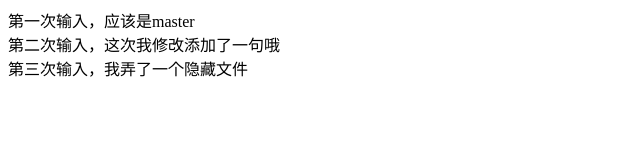
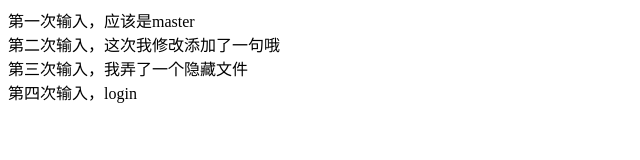
Before and after one commit to Nlelin/01, a plain HTML site: page index.html in a window 1280 px wide. Shown: the whole page, without its empty margins (0-640 px from the left). Drawn offline with Linux system fonts and the light colour scheme.

Commit message:
第四次 login

```diff
--- a/index.html
+++ b/index.html
@@ -8,5 +8,6 @@
   <div>第一次输入，应该是master</div>
   <div>第二次输入，这次我修改添加了一句哦</div>
   <div>第三次输入，我弄了一个隐藏文件</div>
+  <div>第四次输入，login</div>
 </body>
 </html>
```
